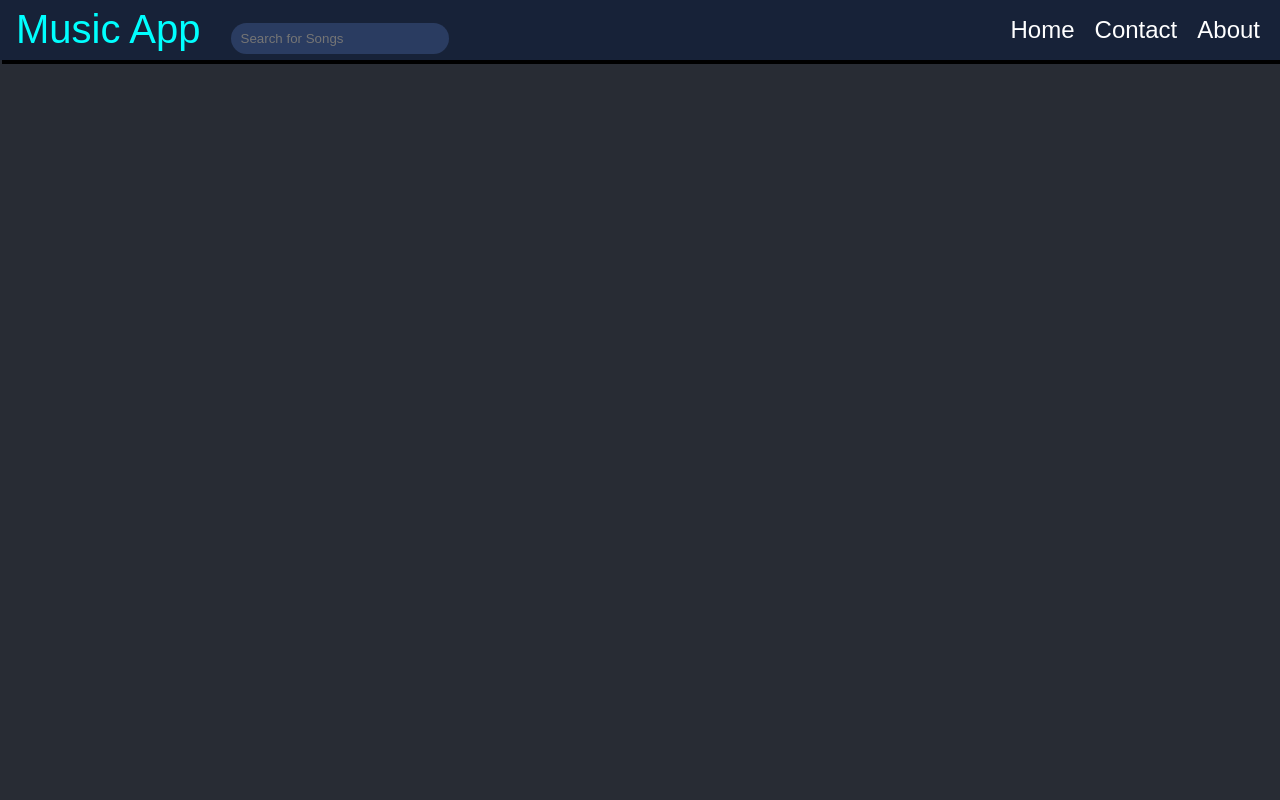
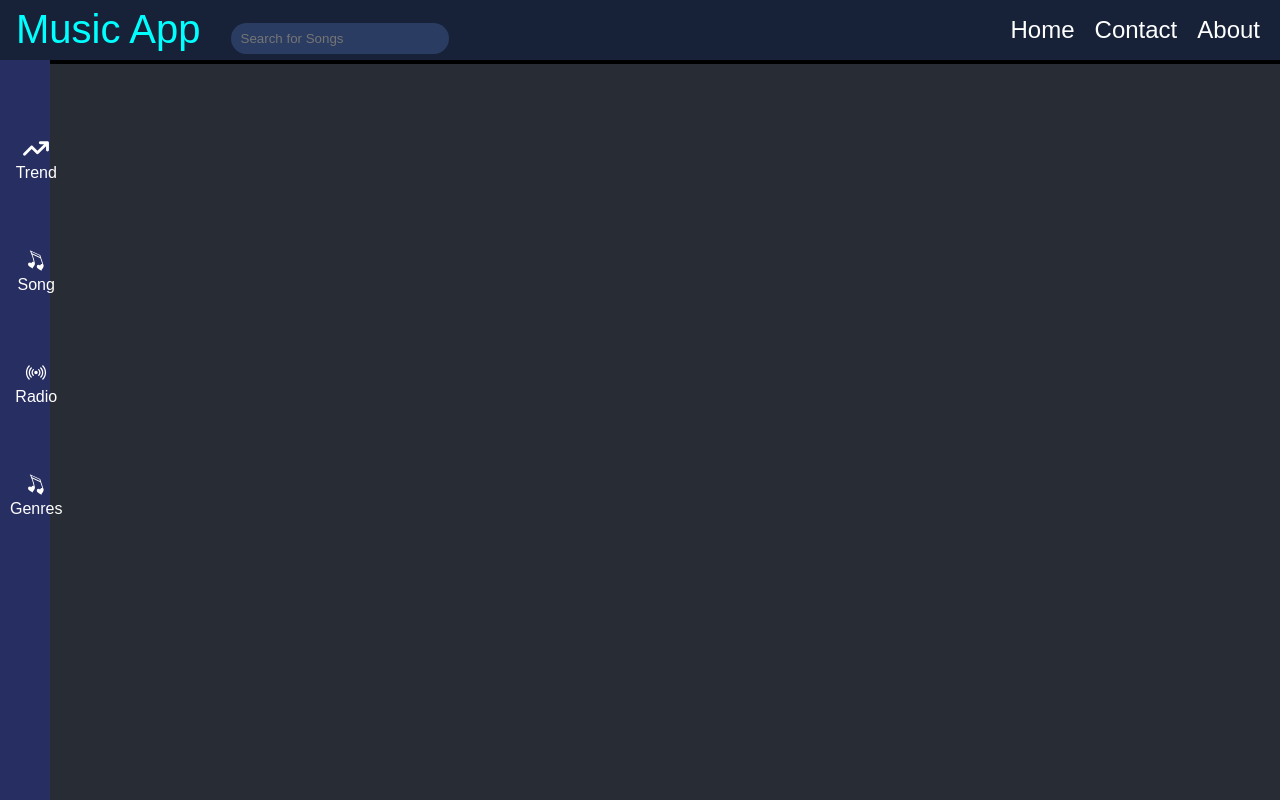
Before and after one commit to Kakashii10/Music_App, a React (Create React App) app: page / in a window 1280 px wide. Built offline with nearby package versions, Linux system fonts and the light colour scheme.

Commit message:
Side bar

```diff
--- a/package.json
+++ b/package.json
@@ -8,6 +8,7 @@
     "@testing-library/user-event": "^13.5.0",
     "react": "^18.2.0",
     "react-dom": "^18.2.0",
+    "react-icons": "^5.0.1",
     "react-scripts": "5.0.1",
     "web-vitals": "^2.1.4"
   },
--- a/src/Component/HomePage.js
+++ b/src/Component/HomePage.js
@@ -1,11 +1,13 @@
 import React from 'react'
 import TopBar from './TopBar'
 import homeStyle from '../Css/Home.module.css';
+import SideBar from './SideBar';
 
 function HomePage() {
   return (
     <div className={homeStyle}>
       <TopBar/>
+      <SideBar/>
     </div>
   )
 }
--- a/src/Component/SideBar.js
+++ b/src/Component/SideBar.js
@@ -0,0 +1,19 @@
+import React from 'react'
+import sideStyle from '../Css/Sidebar.module.css';
+import { FaArrowTrendUp } from "react-icons/fa6";
+import { GiLoveSong } from "react-icons/gi";
+import { IoIosRadio } from "react-icons/io";
+function SideBar() {
+  return (
+    <div className={sideStyle.SideMenu}>
+        <ul >
+            <li><FaArrowTrendUp style={{'width': '30px', 'margin-top':'1px','height': '23px'}}/> Trend</li>
+            <li><GiLoveSong style={{'width': '30px', 'margin-top':'1px','height': '23px'}}/> Song</li>
+            <li><IoIosRadio style={{'width': '30px', 'margin-top':'1px','height': '23px'}}/> Radio</li>
+            <li><GiLoveSong style={{'width': '30px', 'margin-top':'1px','height': '23px'}}/>Genres</li>
+        </ul>
+    </div>
+  )
+}
+
+export default SideBar
--- /dev/null
+++ b/src/Css/Sidebar.module.css
@@ -0,0 +1,29 @@
+.SideMenu {
+    position: fixed;
+    display: flex;
+    width: 50px;
+    background: #272e62;
+    height: 100%;
+}
+
+.SideMenu ul {
+    float: left;
+    list-style: none;
+    font-size: 2vh;
+    padding-left: 0px;
+    text-align: left;
+}
+.SideMenu ul li {
+    padding: 60px 0px 6px 15px;
+  text-decoration: none;
+  font-size: 2vh;
+   margin: 0px;
+   padding-left: 10px;
+text-align: center;
+}
+
+.SideMenu ul li:hover{
+background-color: rgb(244, 12, 51);
+cursor: pointer;
+
+}
```
Also changed, not shown: 1 other file (tests, documents, lock files or other folders).
